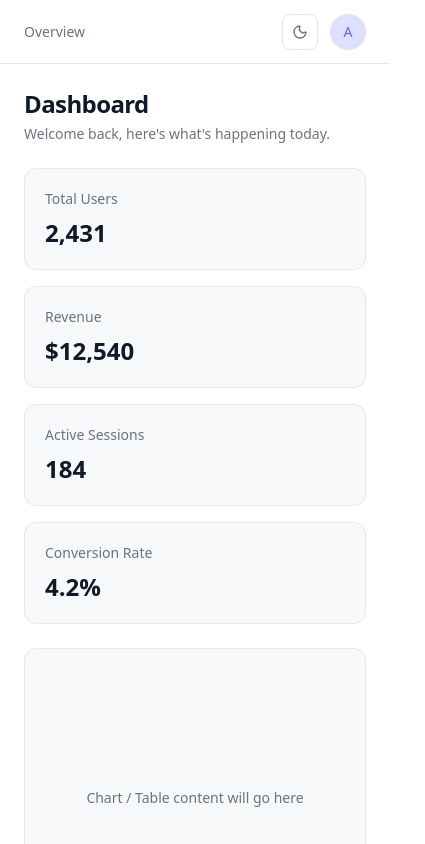
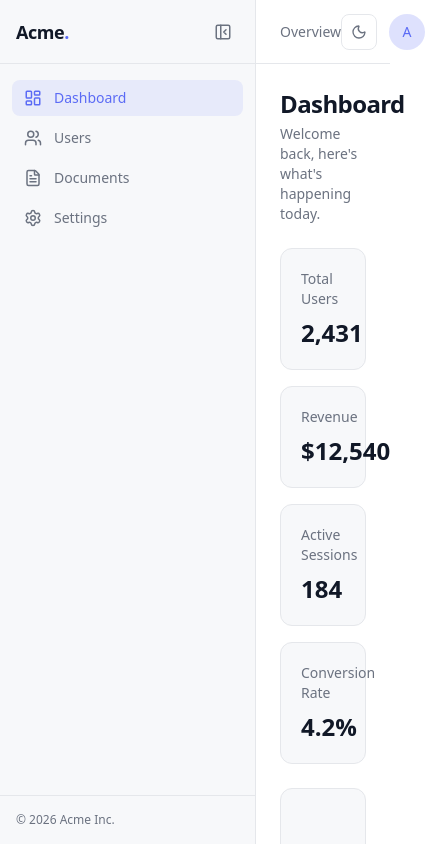
Before and after one commit to syedmehedi34/new-portfolio-design, a Next.js app: page / in a window 390 px wide. Shown: the top 844 px of the page, 425 px wide, since content can reach past the window. Built offline with nearby package versions, Linux system fonts and the light colour scheme.

Commit message:
sidebar-issues solved

```diff
--- a/src/components/layout/dashboard-shell.tsx
+++ b/src/components/layout/dashboard-shell.tsx
@@ -1,15 +1,34 @@
 // src/components/layout/dashboard-shell.tsx
+"use client";
+
 import { Sidebar } from "./sidebar/sidebar";
 import { Topbar } from "./topbar/topbar";
+import { SidebarProvider, useSidebar } from "./sidebar/sidebar-context";
+import { cn } from "@/lib/utils";
+
+function DashboardContent({ children }: { children: React.ReactNode }) {
+  const { isCollapsed } = useSidebar();
+
+  return (
+    <div
+      className={cn(
+        "transition-all duration-200 ease-in-out",
+        isCollapsed ? "pl-20" : "pl-64",
+      )}
+    >
+      <Topbar />
+      <main className="p-6">{children}</main>
+    </div>
+  );
+}
 
 export function DashboardShell({ children }: { children: React.ReactNode }) {
   return (
-    <div className="min-h-screen bg-background">
-      <Sidebar />
-      <div className="md:pl-64">
-        <Topbar />
-        <main className="p-6">{children}</main>
+    <SidebarProvider>
+      <div className="min-h-screen bg-background">
+        <Sidebar />
+        <DashboardContent>{children}</DashboardContent>
       </div>
-    </div>
+    </SidebarProvider>
   );
 }
--- /dev/null
+++ b/src/components/layout/sidebar/sidebar-context.tsx
@@ -0,0 +1,47 @@
+// src/components/layout/sidebar/sidebar-context.tsx
+"use client";
+
+import { createContext, useContext, useEffect, useState } from "react";
+
+interface SidebarContextValue {
+  isCollapsed: boolean;
+  toggleSidebar: () => void;
+}
+
+const SidebarContext = createContext<SidebarContextValue | undefined>(
+  undefined,
+);
+
+const STORAGE_KEY = "sidebar-collapsed";
+
+export function SidebarProvider({ children }: { children: React.ReactNode }) {
+  const [isCollapsed, setIsCollapsed] = useState(false);
+
+  // Refresh করলেও যাতে আগের state মনে থাকে (localStorage থেকে restore)
+  useEffect(() => {
+    const stored = localStorage.getItem(STORAGE_KEY);
+    if (stored) setIsCollapsed(stored === "true");
+  }, []);
+
+  const toggleSidebar = () => {
+    setIsCollapsed((prev) => {
+      const next = !prev;
+      localStorage.setItem(STORAGE_KEY, String(next));
+      return next;
+    });
+  };
+
+  return (
+    <SidebarContext.Provider value={{ isCollapsed, toggleSidebar }}>
+      {children}
+    </SidebarContext.Provider>
+  );
+}
+
+export function useSidebar() {
+  const context = useContext(SidebarContext);
+  if (!context) {
+    throw new Error("useSidebar must be used within a SidebarProvider");
+  }
+  return context;
+}
--- a/src/components/layout/sidebar/sidebar-nav-item.tsx
+++ b/src/components/layout/sidebar/sidebar-nav-item.tsx
@@ -6,7 +6,12 @@ import { usePathname } from "next/navigation";
 import { cn } from "@/lib/utils";
 import type { NavItem } from "@/config/nav-items";
 
-export function SidebarNavItem({ item }: { item: NavItem }) {
+interface SidebarNavItemProps {
+  item: NavItem;
+  isCollapsed: boolean;
+}
+
+export function SidebarNavItem({ item, isCollapsed }: SidebarNavItemProps) {
   const pathname = usePathname();
   const isActive = pathname === item.href;
   const Icon = item.icon;
@@ -14,14 +19,16 @@ export function SidebarNavItem({ item }: { item: NavItem }) {
   return (
     <Link
       href={item.href}
+      title={isCollapsed ? item.title : undefined} // collapsed obosthay hover korle nam dekhabe
       className={cn(
         "flex items-center gap-3 rounded-lg px-3 py-2 text-sm font-medium transition-colors",
         "hover:bg-accent/10 hover:text-accent",
         isActive ? "bg-accent/10 text-accent" : "text-muted",
+        isCollapsed && "justify-center",
       )}
     >
-      <Icon size={18} strokeWidth={2} />
-      <span>{item.title}</span>
+      <Icon size={18} strokeWidth={2} className="shrink-0" />
+      {!isCollapsed && <span className="truncate">{item.title}</span>}
     </Link>
   );
 }
--- /dev/null
+++ b/src/components/layout/sidebar/sidebar-toggle.tsx
@@ -0,0 +1,23 @@
+// src/components/layout/sidebar/sidebar-toggle.tsx
+"use client";
+
+import { PanelLeftClose, PanelLeftOpen } from "lucide-react";
+import { useSidebar } from "./sidebar-context";
+import { cn } from "@/lib/utils";
+
+export function SidebarToggle() {
+  const { isCollapsed, toggleSidebar } = useSidebar();
+
+  return (
+    <button
+      onClick={toggleSidebar}
+      aria-label={isCollapsed ? "Expand sidebar" : "Collapse sidebar"}
+      className={cn(
+        "flex h-8 w-8 shrink-0 items-center justify-center rounded-lg text-muted",
+        "hover:bg-accent/10 hover:text-accent transition-colors",
+      )}
+    >
+      {isCollapsed ? <PanelLeftOpen size={18} /> : <PanelLeftClose size={18} />}
+    </button>
+  );
+}
--- a/src/components/layout/sidebar/sidebar.tsx
+++ b/src/components/layout/sidebar/sidebar.tsx
@@ -3,24 +3,49 @@
 
 import { navItems } from "@/config/nav-items";
 import { SidebarNavItem } from "./sidebar-nav-item";
+import { SidebarToggle } from "./sidebar-toggle";
+import { useSidebar } from "./sidebar-context";
+import { cn } from "@/lib/utils";
 
 export function Sidebar() {
+  const { isCollapsed } = useSidebar();
+
   return (
-    <aside className="hidden md:flex h-screen w-64 flex-col border-r border-border bg-surface fixed left-0 top-0">
-      <div className="flex h-16 items-center border-b border-border px-6">
-        <span className="text-lg font-semibold tracking-tight">
-          Acme<span className="text-accent">.</span>
-        </span>
+    <aside
+      className={cn(
+        "flex h-screen flex-col border-r border-border bg-surface fixed left-0 top-0 z-20",
+        "transition-all duration-200 ease-in-out",
+        isCollapsed ? "w-20" : "w-64",
+      )}
+    >
+      <div
+        className={cn(
+          "flex h-16 items-center border-b border-border px-4",
+          isCollapsed ? "justify-center" : "justify-between",
+        )}
+      >
+        {!isCollapsed && (
+          <span className="text-lg font-semibold tracking-tight truncate">
+            Acme<span className="text-accent">.</span>
+          </span>
+        )}
+        <SidebarToggle />
       </div>
 
       <nav className="flex-1 space-y-1 px-3 py-4">
         {navItems.map((item) => (
-          <SidebarNavItem key={item.href} item={item} />
+          <SidebarNavItem
+            key={item.href}
+            item={item}
+            isCollapsed={isCollapsed}
+          />
         ))}
       </nav>
 
       <div className="border-t border-border p-4">
-        <p className="text-xs text-muted">© 2026 Acme Inc.</p>
+        {!isCollapsed && (
+          <p className="text-xs text-muted truncate">© 2026 Acme Inc.</p>
+        )}
       </div>
     </aside>
   );
```
